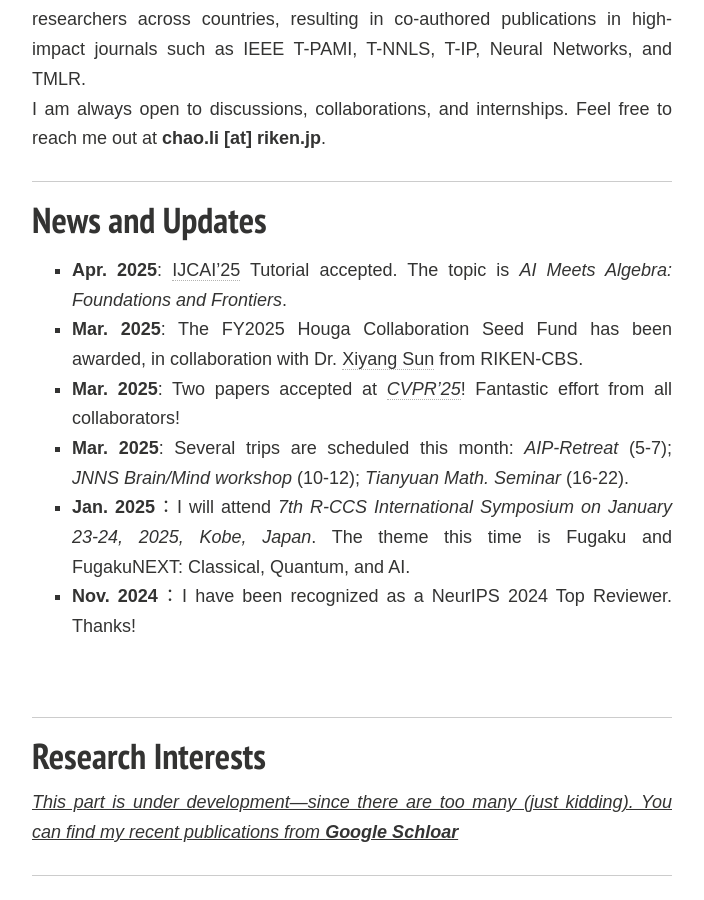
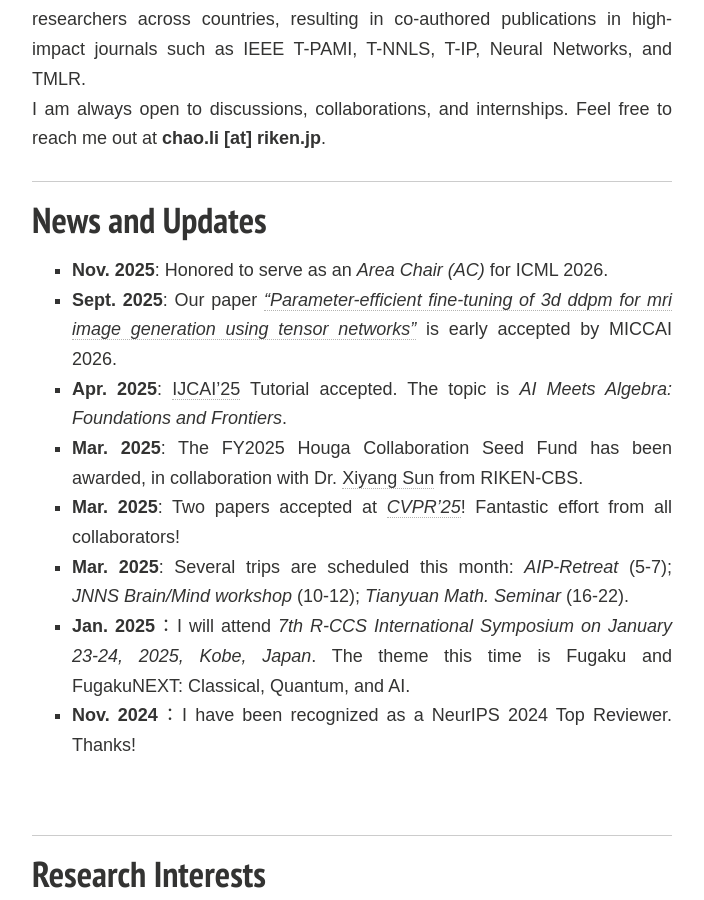
Before and after one commit to ChaoLiAtRIKEN/ChaoLiAtRIKEN.github.io, a Jekyll site: the page built from index.md, in a window 1280 px wide and 900 px high, scrolled down 596 px. Shown: the whole window, without its empty margins (288-992 px from the left). Built offline with Jekyll 4.4.1, drawn with Linux system fonts in a browser that asks for light colours; nearby versions of some CDN libraries; comment, search, counter and statistics services are not loaded; a style sheet for code colours, icons or effects is not loaded.

Commit message:
Update index.md

```diff
--- a/index.md
+++ b/index.md
@@ -35,6 +35,8 @@ If you are interested in any aspect of me, I am always open to discussions and c
 ---
 
 ## News and Updates
+- **Nov. 2025**:  Honored to serve as an *Area Chair (AC)* for ICML 2026.
+- **Sept. 2025**:  Our paper [*"Parameter-efficient fine-tuning of 3d ddpm for mri image generation using tensor networks"*](https://link.springer.com/chapter/10.1007/978-3-032-04965-0_36) is  early accepted by MICCAI 2026.
 - **Apr. 2025**:  [IJCAI'25](https://2025.ijcai.org) Tutorial accepted. The topic is *AI Meets Algebra: Foundations and Frontiers*.
 - **Mar. 2025**:  The FY2025 Houga Collaboration Seed Fund has been awarded, in collaboration with Dr. [Xiyang Sun](https://albertlordsun.github.io/biography/) from RIKEN-CBS.
 - **Mar. 2025**: Two papers accepted at [*CVPR'25*](https://cvpr.thecvf.com)! Fantastic effort from all collaborators!
```
